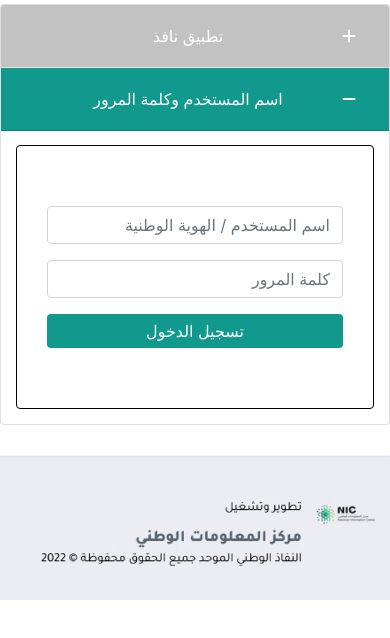
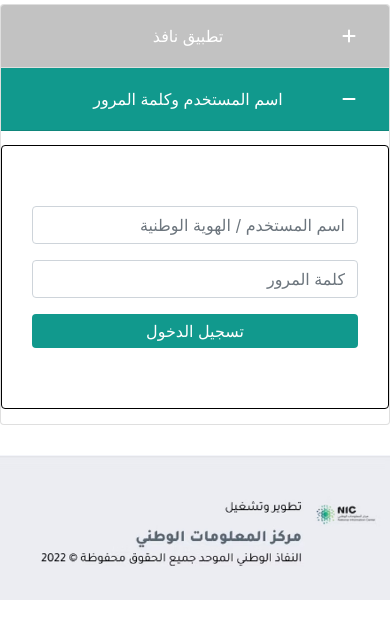
Before and after one commit to montaser77789/nafaz, a plain HTML site: page index.html in a window 390 px wide. Shown: the part 188-826 px from the top of the page. Drawn offline with nearby package versions, Linux system fonts and the light colour scheme.

Commit message:
Upload project

```diff
--- a/css/style.css
+++ b/css/style.css
@@ -49,10 +49,17 @@ a:focus{
     outline: none;
 }
 #collapseLogin{
-    margin: 15px;
+    margin: 15px auto;
     padding: 40px 10px;
     border: 1px solid black;
     border-radius: 4px;
+    width: 50%;
+
+}
+@media (max-width: 768px) {
+    #collapseLogin {
+        width: 100%;
+    }
 }
 .btn-submit{
     color: white;
@@ -77,3 +84,7 @@ a:focus{
     border: none !important;
     outline: none !important;
 }
+
+.card-body{
+
+}
```
